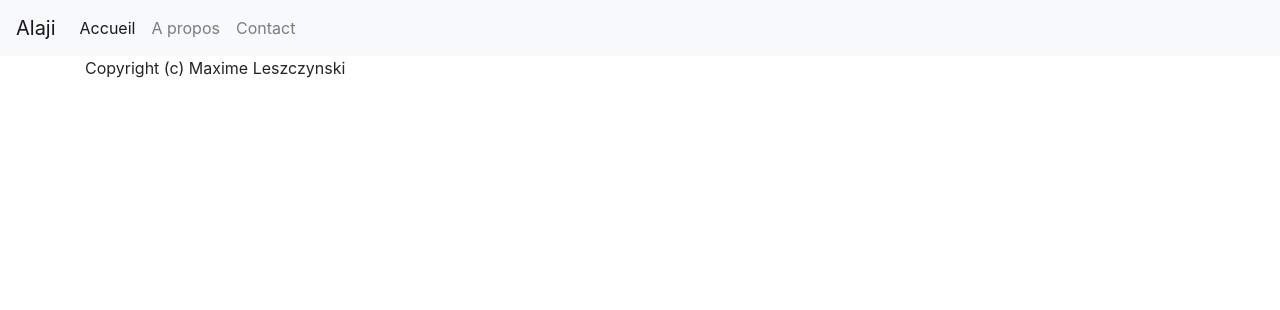
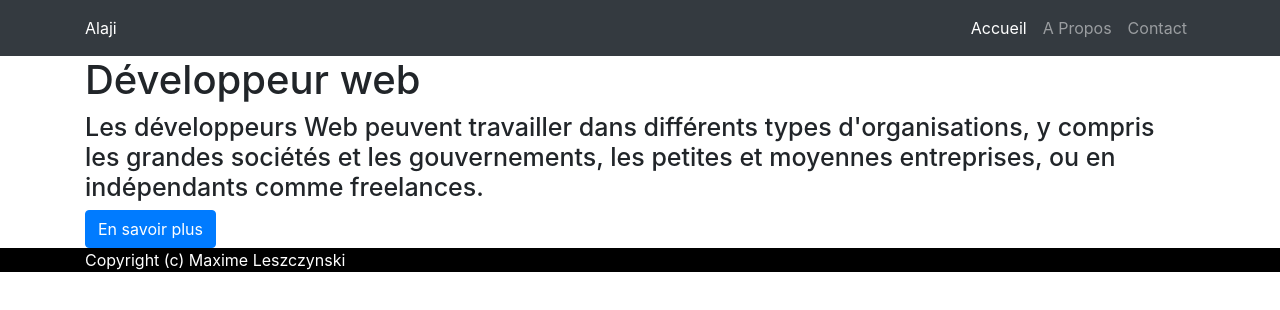
Before and after one commit to Maxime5462/Initiation-Bootstrap, a plain HTML site: page index.html in a window 1280 px wide. Drawn offline with nearby package versions, Linux system fonts and the light colour scheme.

Commit message:
navbar + titre + description

```diff
--- a/assets/app.css
+++ b/assets/app.css
@@ -0,0 +1,12 @@
+#Logo {
+  color : white;
+}
+h3 {
+  font-size: 25px;
+}
+footer {
+  background-color: black
+}
+#CR {
+  color: white;
+}
--- a/index.html
+++ b/index.html
@@ -9,37 +9,40 @@
 
 
 <body>
-  <nav class="navbar navbar-expand-lg navbar-light bg-light">
-    <a class="navbar-brand" href="#">Alaji</a>
-    <button class="navbar-toggler" type="button" data-toggle="collapse" data-target="#navbarSupportedContent" aria-controls="navbarSupportedContent" aria-expanded="false" aria-label="Toggle navigation">
+  <nav class="navbar navbar-expand-lg navbar-dark bg-dark static-top">
+    <div class="container">
+      <span id="Logo">Alaji</span>
+      <button class="navbar-toggler" type="button" data-toggle="collapse" data-target="#navbarResponsive" aria-controls="navbarResponsive" aria-expanded="false" aria-label="Toggle navigation">
         <span class="navbar-toggler-icon"></span>
       </button>
-
-    <div class="collapse navbar-collapse" id="navbarSupportedContent">
-      <ul class="navbar-nav mr-auto">
+      <div class="collapse navbar-collapse" id="navbarResponsive">
+        <ul class="navbar-nav ml-auto">
           <li class="nav-item active">
-          <a class="nav-link" href="#">Accueil <span class="sr-only">(current)</span></a>
+            <a class="nav-link" href="#">Accueil
+              <span class="sr-only">(current)</span>
+            </a>
           </li>
           <li class="nav-item">
-          <a class="nav-link" href="#">A propos</a>
+            <a class="nav-link" href="#">A Propos</a>
           </li>
           <li class="nav-item">
             <a class="nav-link" href="#">Contact</a>
           </li>
-
-        </li>
         </ul>
+      </div>
     </div>
   </nav>
   <div class="container-fluid">
 
     <div class="container">
-      <!-- Content here -->
+      <h1>Développeur web</h1>
+      <h3>Les développeurs Web peuvent travailler dans différents types d'organisations, y compris les grandes sociétés et les gouvernements, les petites et moyennes entreprises, ou en indépendants comme freelances. </h3>
+<button type="button" class="btn btn-primary">En savoir plus</button>
     </div>
   </div>
   <footer>
     <div class="container">
-      Copyright (c) Maxime Leszczynski
+      <span id="CR">Copyright (c) Maxime Leszczynski</span>
     </div>
   </footer>
 </body>
```
Lines whose indentation alone changed are shown as unchanged.
